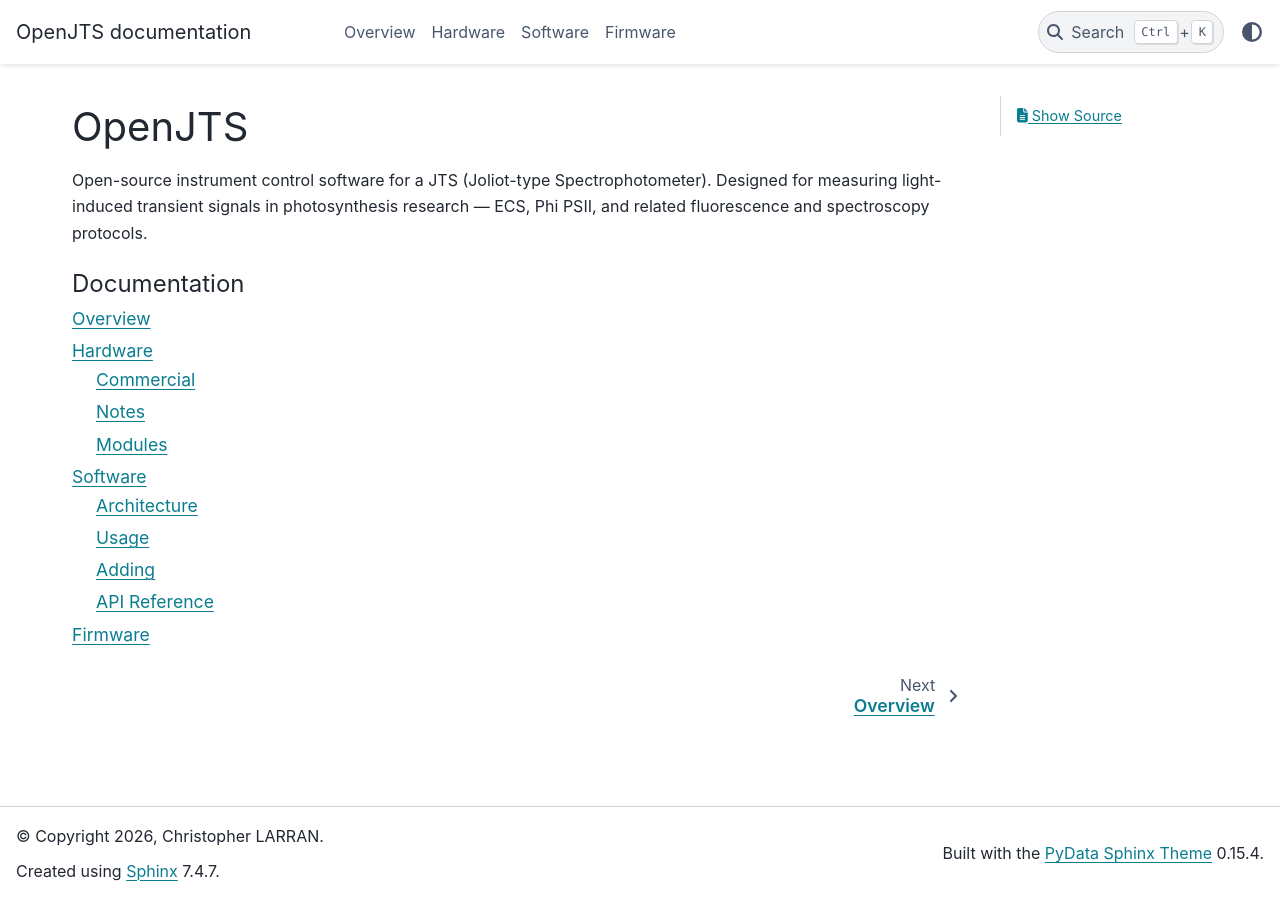
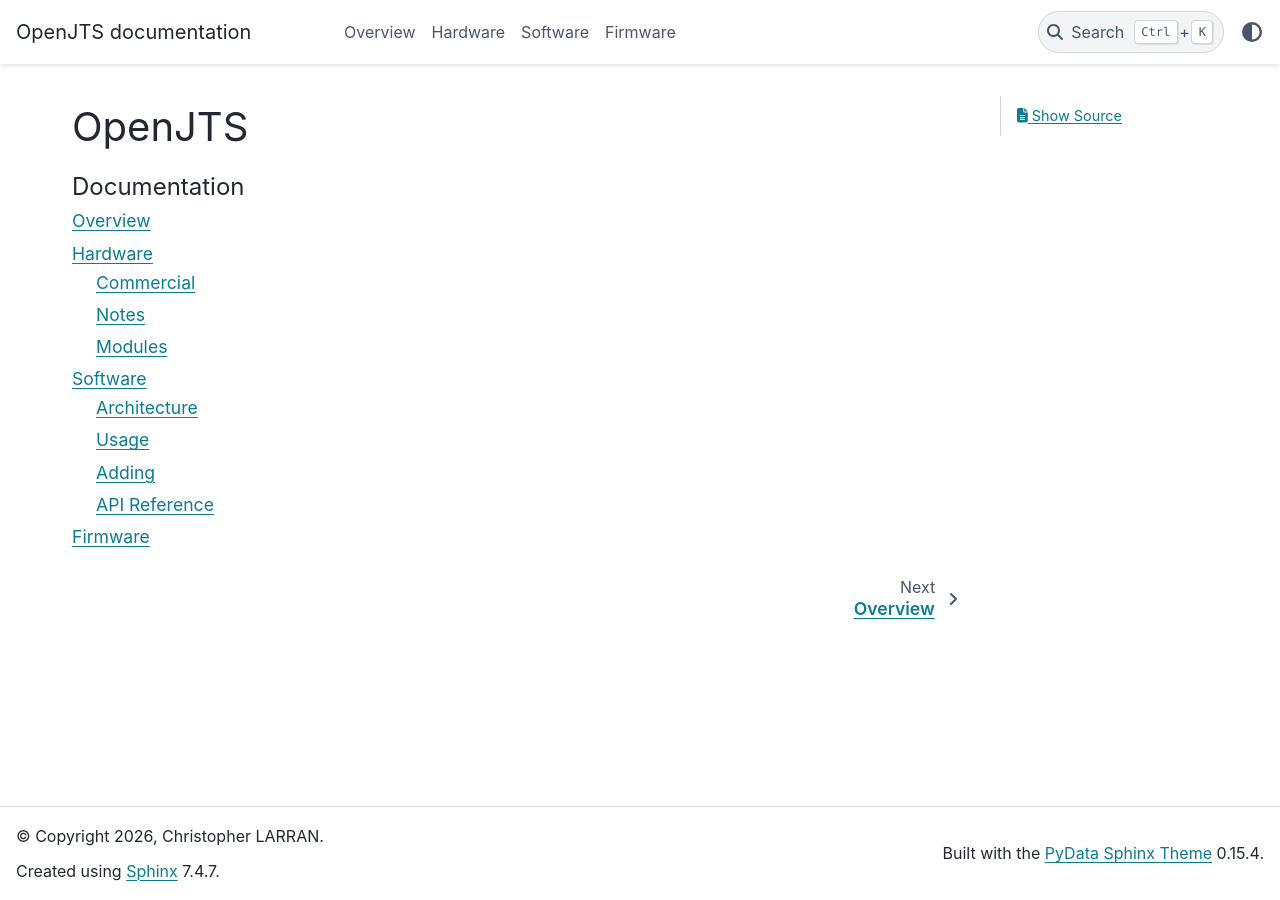
Before and after one commit to ILikeNickelback/OpenJTS, a Sphinx documentation site: the page built from docs/index.md, in a window 1280 px wide. Built offline with Sphinx 7.4.7 and the PyData theme 0.15.4, drawn with Linux system fonts in a browser that asks for light colours.

Commit message:
testing new docs structure

````diff
--- a/docs/index.md
+++ b/docs/index.md
@@ -1,6 +1,6 @@
 # OpenJTS
 
-Open-source instrument control software for a JTS (Joliot-type Spectrophotometer). Designed for measuring light-induced transient signals in photosynthesis research — ECS, Phi PSII, and related fluorescence and spectroscopy protocols.
+
 
 ```{toctree}
 :maxdepth: 2
````
